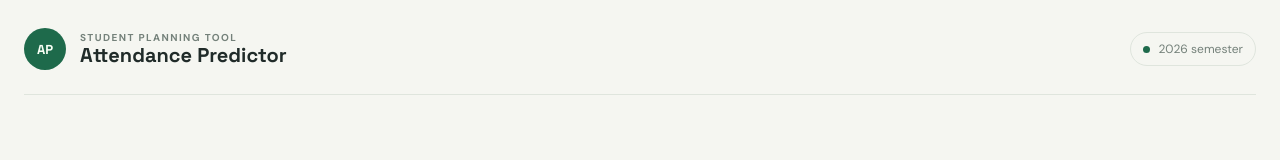
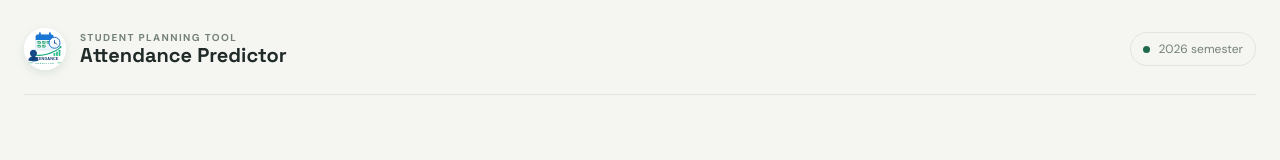
Before and after one commit to sam2414e/THE-ATTENDANCE-PREDICTOR---MSJ, a React (Vite) app: page / in a window 1280 px wide. Shown: the top 160 px of the page. Built offline with nearby package versions, Linux system fonts and the light colour scheme.

Commit message:
Add attendance predictor logo

```diff
--- a/index.html
+++ b/index.html
@@ -2,9 +2,9 @@
 <html lang="en">
   <head>
     <meta charset="UTF-8" />
-    <link rel="icon" type="image/svg+xml" href="/favicon.svg" />
+    <link rel="icon" type="image/svg+xml" href="/attendance-logo.svg" />
     <meta name="viewport" content="width=device-width, initial-scale=1.0" />
-    <title>attendance-predictor</title>
+    <title>Attendance Predictor</title>
   </head>
   <body>
     <div id="root"></div>
--- a/src/App.jsx
+++ b/src/App.jsx
@@ -78,7 +78,7 @@ function App() {
 
   return (
     <main className="app-shell">
-      <header className="topbar"><div className="brand-mark">AP</div><div><p className="eyebrow">Student planning tool</p><h1>Attendance Predictor</h1></div><div className="semester-chip"><span className="live-dot" /> 2026 semester</div></header>
+      <header className="topbar"><div className="brand-mark"><img src="/attendance-logo.svg" alt="Attendance Predictor logo" /></div><div><p className="eyebrow">Student planning tool</p><h1>Attendance Predictor</h1></div><div className="semester-chip"><span className="live-dot" /> 2026 semester</div></header>
       <section className="intro"><div><p className="eyebrow coral">Your semester, mapped</p><h2>Know exactly where<br /><em>you stand.</em></h2><p className="intro-copy">Plan your attendance before it's too late. Every number follows your section's actual timetable.</p></div><div className="date-card"><span className="date-label">Today's date</span><strong>{formatDate(today)}</strong><span className="date-note">System date detected automatically</span></div></section>
       <section className="controls panel"><label><span>Class section</span><select value={sectionCode} onChange={(event) => changeSection(event.target.value)}>{Object.entries(sections).map(([code, item]) => <option key={code} value={code}>{item.label}</option>)}</select></label><label><span>Preferred planning date</span><input type="date" value={planningDate} min={SEMESTER_START} max={SEMESTER_END} onChange={(event) => setPlanningDate(event.target.value)} /><small>Counting classes from {formatDate(planningDate)} · semester ends {formatDate(SEMESTER_END)}</small></label><button className="settings-button" type="button" onClick={() => setShowSettings(!showSettings)}>{showSettings ? 'Close schedule settings' : 'Adjust holidays & cancellations'} <span>↗</span></button></section>
       {showSettings && <section className="schedule-settings panel"><div><p className="eyebrow">Schedule exceptions</p><h3>Make the plan match reality</h3><p>Use ISO dates separated by commas. Cancellations use <code>YYYY-MM-DD:SUBJECT_CODE</code>.</p></div><label><span>Holidays</span><input value={holidaysInput} onChange={(event) => setHolidaysInput(event.target.value)} placeholder="2026-10-02, 2026-10-20" /></label><label><span>Cancelled classes</span><input value={cancellationsInput} onChange={(event) => setCancellationsInput(event.target.value)} placeholder="2026-10-05:A, 2026-10-12:LAB" /></label></section>}
```
Also changed, not shown: public/attendance-logo.svg (added), src/App.css.
